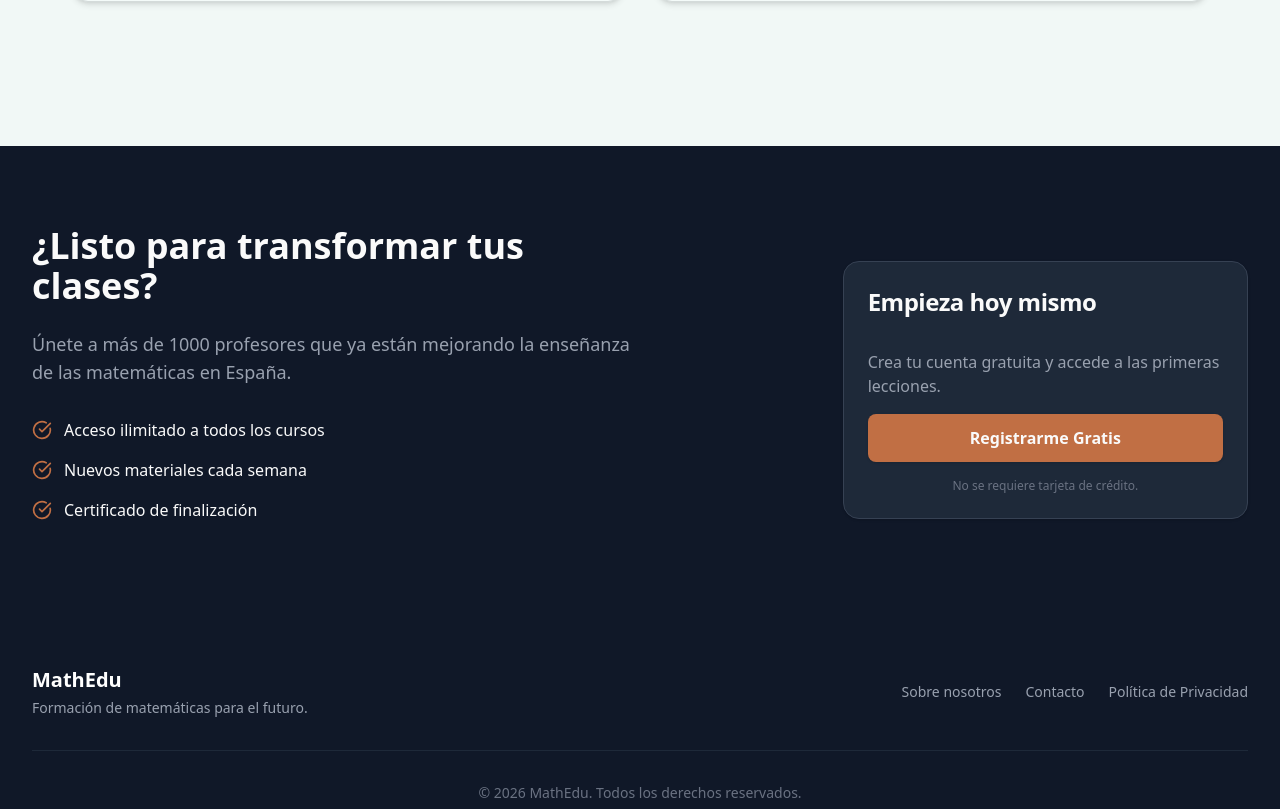
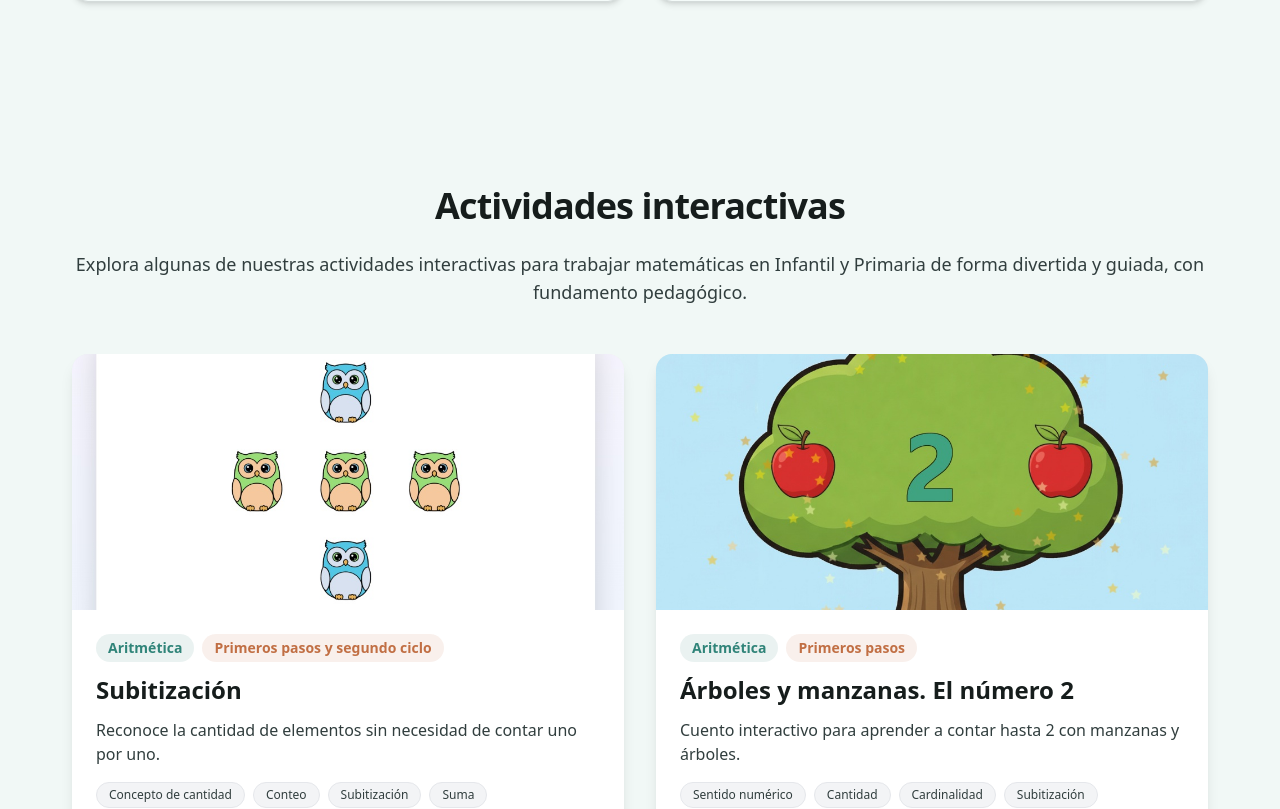
Before and after one commit to manu-reco/math-web, a Next.js app: page /math-web/ in a window 1280 px wide. Shown: the part 2160-2969 px from the top of the page. Built offline with nearby package versions, Linux system fonts and the light colour scheme; no server answers.

Commit message:
Update page.tsx

```diff
--- a/src/app/page.tsx
+++ b/src/app/page.tsx
@@ -6,6 +6,8 @@ import { buildPageMetadata } from "@/lib/seo";
 import { Button } from "@/components/ui/button";
 import { Card, CardHeader, CardOverline, CardTitle, CardDescription, CardContent, CardFooter } from "@/components/ui/card";
 import { DoubleUnderline } from "@/components/UnderlinedWords";
+import GameCard from "@/components/actividades/GameCard";
+import { games } from "@/data/actividades";
 import { cn } from "@/lib/utils";
 
 export const metadata: Metadata = buildPageMetadata({
@@ -265,11 +267,26 @@ export default function Home() {
             />
           </div>
         </section>
-      </div>
 
-      {/* Para añadir nueva sección: nueva tarjeta que diga:
+        <section className="mt-14 px-4 py-16 md:px-8 lg:px-10">
+          <div className="lg:col-span-12 mt-2xl">
+            <h2 className="mb-6 text-3xl text-center font-extrabold tracking-tight text-text md:text-4xl">
+              Actividades interactivas
+            </h2>
+            <p className="text-center text-lg text-text-secondary mb-12">
+              Explora algunas de nuestras actividades interactivas para trabajar matemáticas en Infantil y Primaria de forma divertida y guiada, con fundamento pedagógico.
+            </p>
+
+            <div className="grid grid-cols-1 md:grid-cols-2 gap-8">
+              <GameCard game={games[0]} />
+              <GameCard game={games[1]} />
+            </div>
+          </div>
+        </section>
+        {/* Para añadir nueva sección: nueva tarjeta que diga:
       Esta página está viva: en esta web iremos incrementando las propuestas con actividades, material y formaciones cada dos semanas.
       Regístrate para estar al día de las últimas novedades */}
+      </div>
 
       {/* CTA Section */}
       <section className="bg-gray-900 text-primary-foreground py-20">
```
